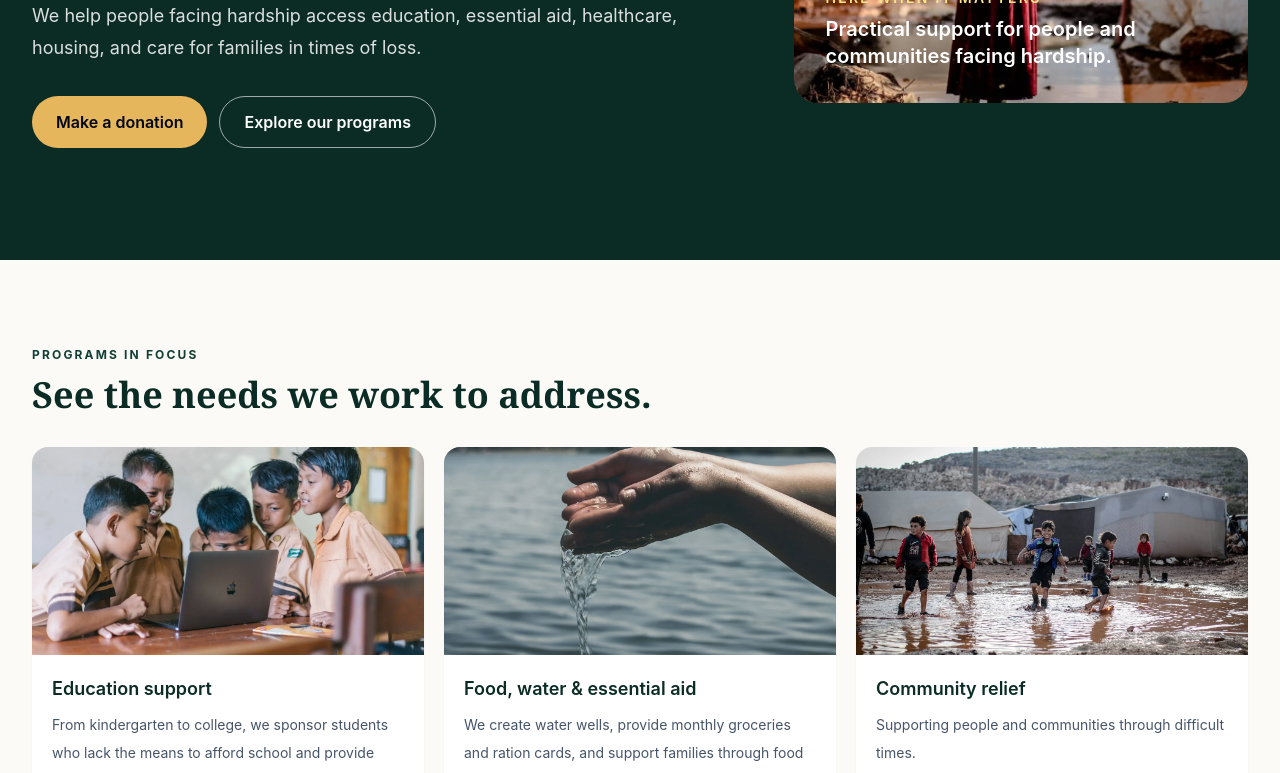
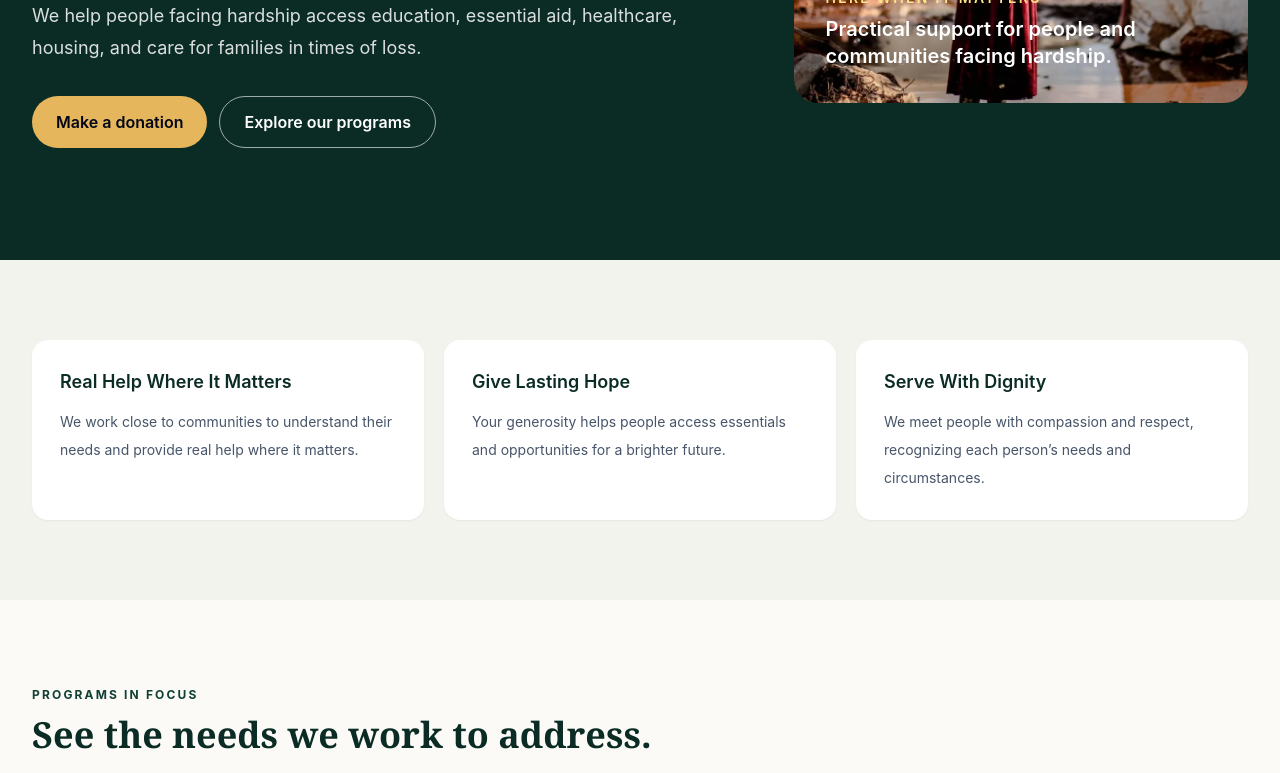
Before and after one commit to shaque68/WHSI, a Next.js app: page / in a window 1280 px wide. Shown: the part 548-1321 px from the top of the page. Built offline with nearby package versions, Linux system fonts and the light colour scheme.

Commit message:
more edits

```diff
--- a/app/page.js
+++ b/app/page.js
@@ -84,6 +84,31 @@ export default function HomePage() {
           </div>
         </section>
 
+        <section className="section-shell bg-[#f1f3ec]">
+          <div className="container-shell">
+            <div className="grid gap-5 md:grid-cols-3">
+              <article className="rounded-2xl bg-white p-6 shadow-sm sm:p-7">
+                <h2 className="text-lg font-semibold text-brand-900">Real Help Where It Matters</h2>
+                <p className="mt-3 text-sm leading-7 text-slate-600">
+                  We work close to communities to understand their needs and provide real help where it matters.
+                </p>
+              </article>
+              <article className="rounded-2xl bg-white p-6 shadow-sm sm:p-7">
+                <h2 className="text-lg font-semibold text-brand-900">Give Lasting Hope</h2>
+                <p className="mt-3 text-sm leading-7 text-slate-600">
+                  Your generosity helps people access essentials and opportunities for a brighter future.
+                </p>
+              </article>
+              <article className="rounded-2xl bg-white p-6 shadow-sm sm:p-7">
+                <h2 className="text-lg font-semibold text-brand-900">Serve With Dignity</h2>
+                <p className="mt-3 text-sm leading-7 text-slate-600">
+                  We meet people with compassion and respect, recognizing each person’s needs and circumstances.
+                </p>
+              </article>
+            </div>
+          </div>
+        </section>
+
         <section className="section-shell">
           <div className="container-shell">
             <div className="max-w-2xl">
```
